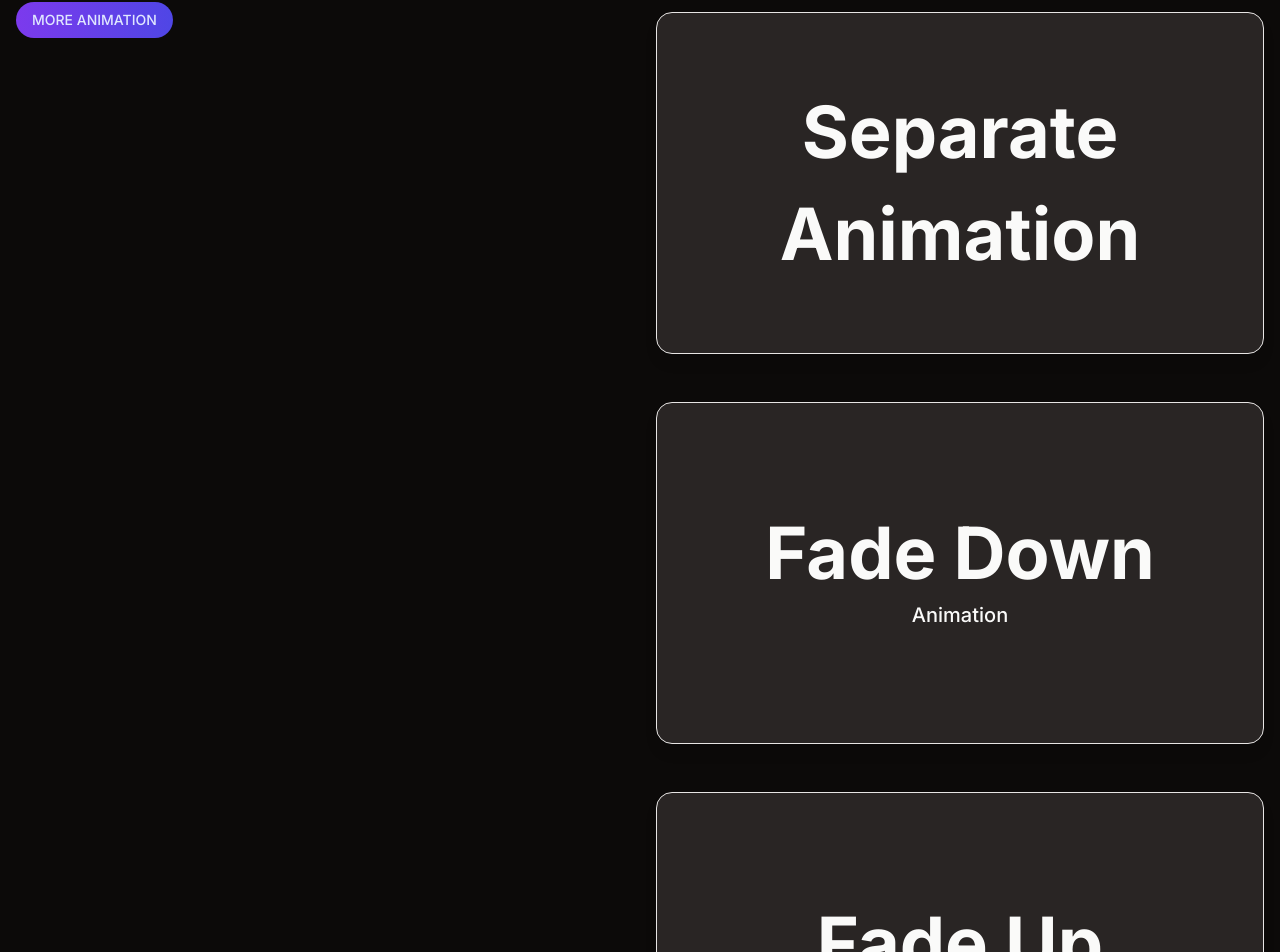
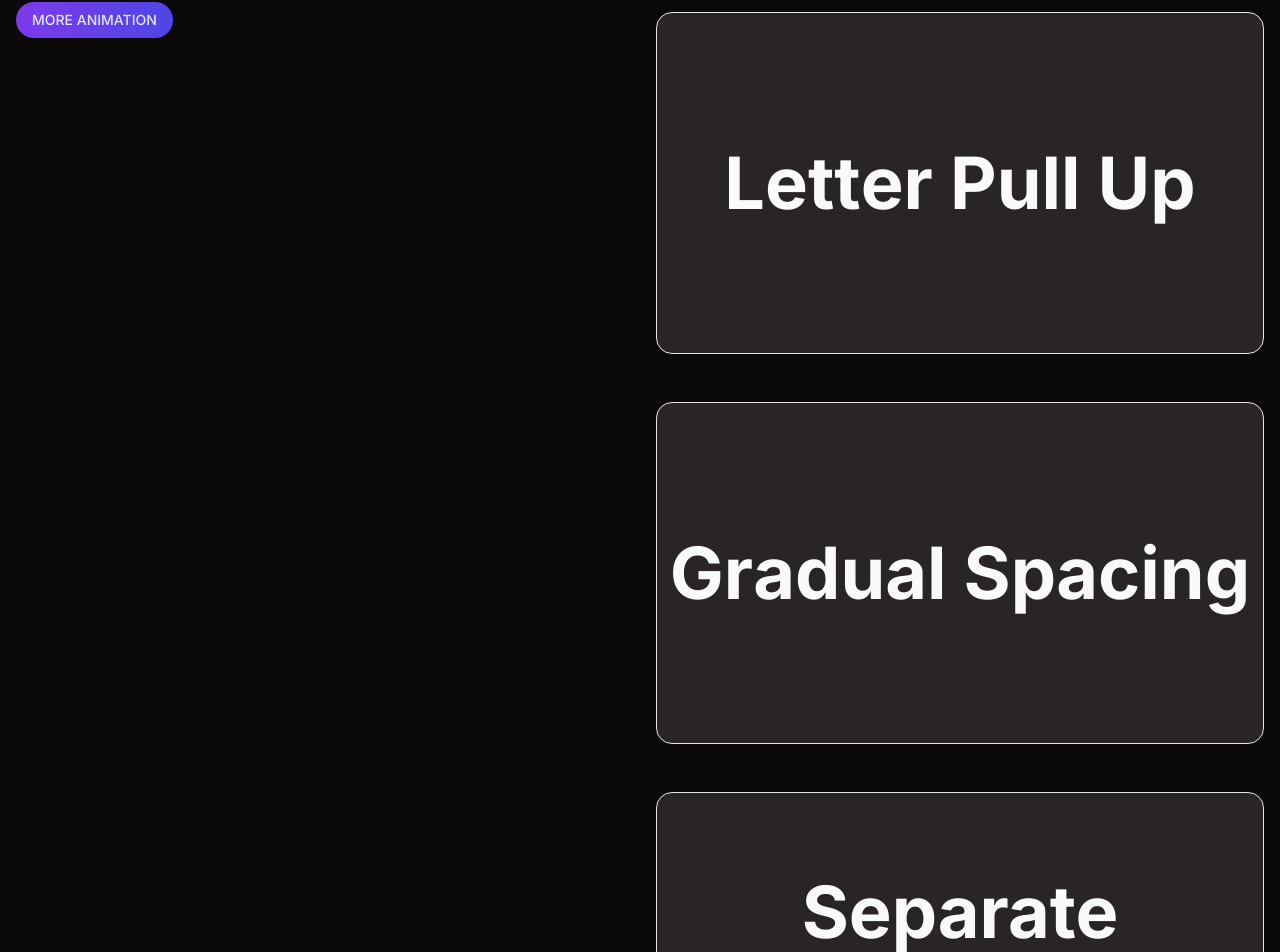
Before and after one commit to MohsenF3/variant-wonderland, a Next.js app: page / in a window 1280 px wide. Shown: the part 1426-2378 px from the top of the page. Built offline with nearby package versions, Linux system fonts and the light colour scheme.

Commit message:
style: change the code preview theme

```diff
--- a/components/home/TextVariants.tsx
+++ b/components/home/TextVariants.tsx
@@ -3,8 +3,8 @@
 import { MultiDirectionSlide } from "@/variants/text-variants/MultiDirectionSlide";
 import VariantsCompound from "./VariantsCompound";
 import { SeparateAnimation } from "@/variants/text-variants/SeparateAnimation";
-import { FadeDown } from "@/variants/text-variants/FadeDown";
-import { FadeUp } from "@/variants/text-variants/FadeUp";
+import { LetterPullUp } from "@/variants/text-variants/LetterPullUp";
+import { GradualSpacing } from "@/variants/text-variants/GradualSpacing";
 
 export default function TextVariants() {
   return (
@@ -21,15 +21,15 @@ export default function TextVariants() {
         </VariantsCompound.Item>
 
         <VariantsCompound.Item>
-          <SeparateAnimation />
+          <LetterPullUp />
         </VariantsCompound.Item>
 
         <VariantsCompound.Item>
-          <FadeDown />
+          <GradualSpacing />
         </VariantsCompound.Item>
 
         <VariantsCompound.Item>
-          <FadeUp />
+          <SeparateAnimation />
         </VariantsCompound.Item>
       </VariantsCompound.Items>
     </VariantsCompound>
--- a/components/shared/tab/TabPreview.tsx
+++ b/components/shared/tab/TabPreview.tsx
@@ -1,6 +1,6 @@
 import React from "react";
 import { motion } from "framer-motion";
-import { CopyBlock, github, dracula } from "react-code-blocks";
+import { CopyBlock, github, monokaiSublime} from "react-code-blocks";
 import { useTheme } from "next-themes";
 import { useLenis } from "@/hooks/useLenis";
 import { cn } from "@/lib/utils";
@@ -37,7 +37,7 @@ export default function TabPreview({
         <CopyBlock
           text={code}
           language="jsx"
-          theme={resolvedTheme === "dark" ? dracula : github}
+          theme={resolvedTheme === "dark" ? monokaiSublime : github}
           codeBlock
         />
       )}
```
